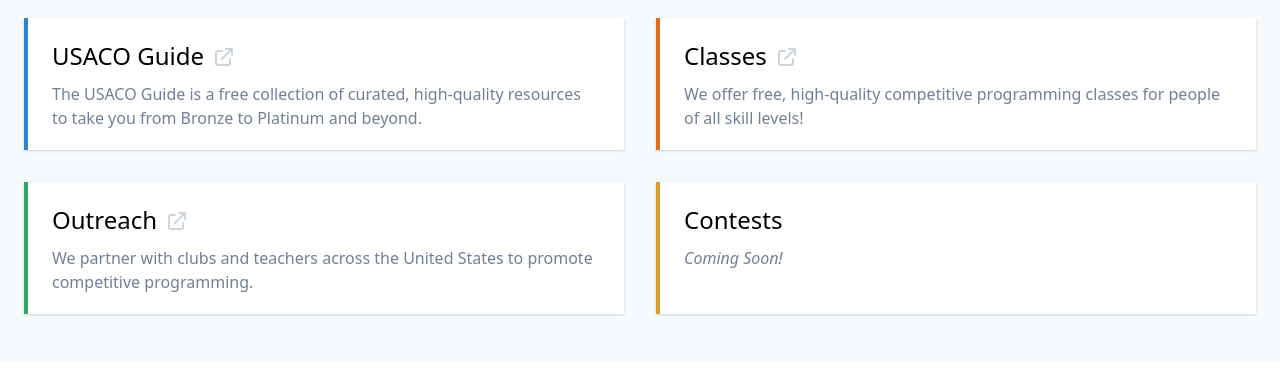
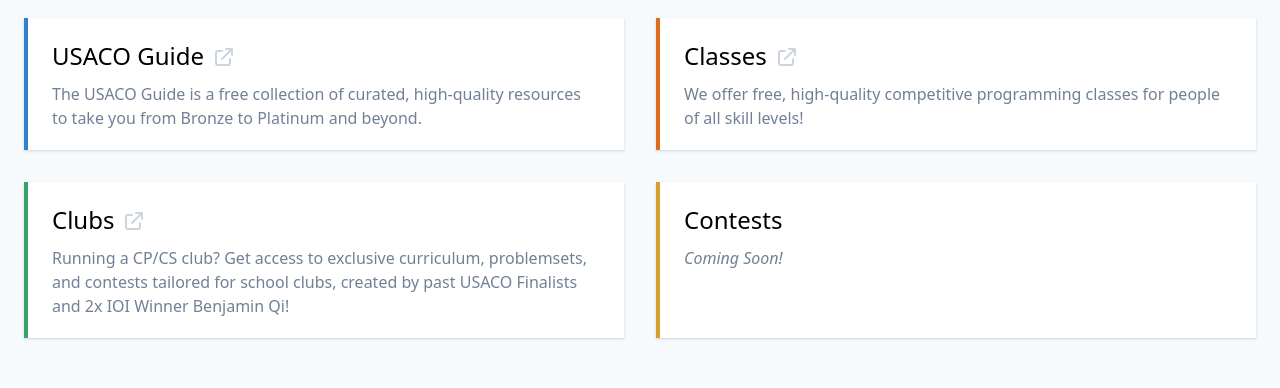
Before and after one commit to cpinitiative/cpinitiative, a Gatsby site: page / in a window 1280 px wide. Shown: the part 604-992 px from the top of the page. Built offline with nearby package versions, Linux system fonts and the light colour scheme; Gatsby itself is replaced by a stand-in of ours; what @tailwindcss/ui would draw is missing.

Commit message:
rebrand outreach to clubs

```diff
--- a/src/pages/index.tsx
+++ b/src/pages/index.tsx
@@ -33,8 +33,8 @@ const IndexPage = () => (
           <Card title="Classes" borderColor="border-orange-600" url="https://cpinitiative.wixsite.com/home">
             We offer free, high-quality competitive programming classes for people of all skill levels!
           </Card>
-          <Card title="Outreach" borderColor="border-green-600" url="/clubs">
-            We partner with clubs and teachers across the United States to promote competitive programming.
+          <Card title="Clubs" borderColor="border-green-600" url="/clubs">
+            Running a CP/CS club? Get access to exclusive curriculum, problemsets, and contests tailored for school clubs, created by past USACO Finalists and 2x IOI Winner Benjamin Qi!
           </Card>
           <Card title="Contests" borderColor="border-yellow-600" url={null}>
             <i>Coming Soon!</i>
```
